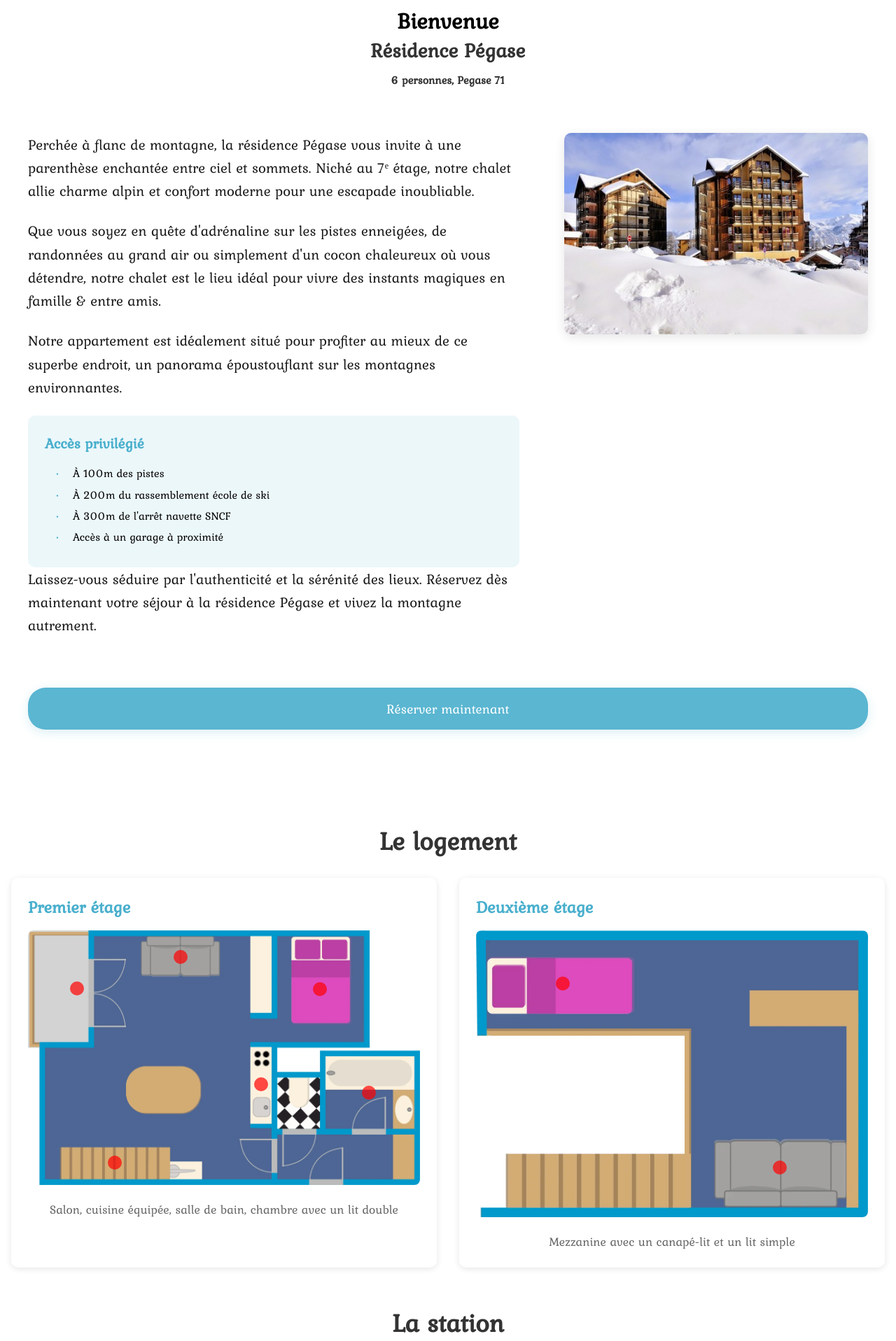
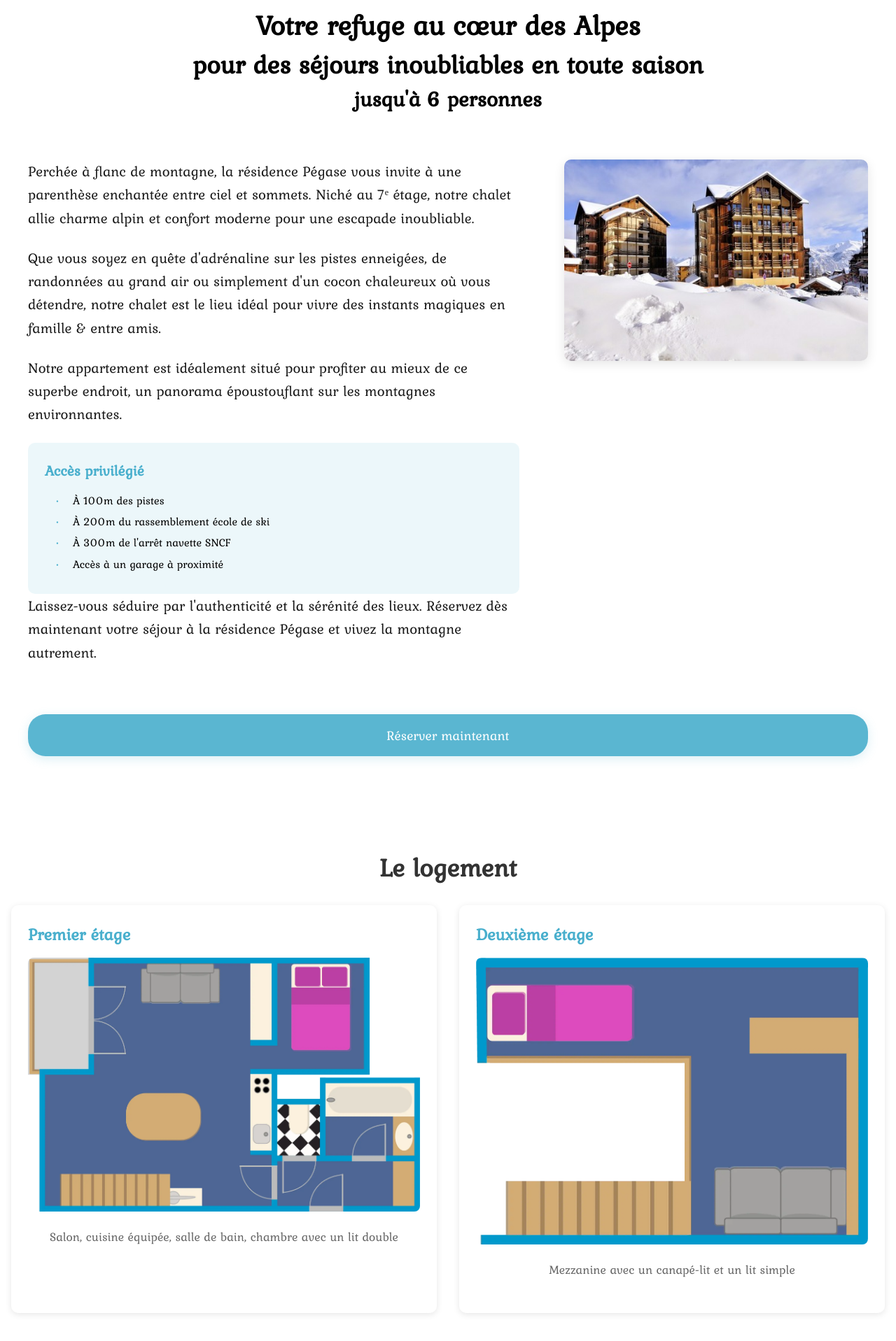
Before and after one commit to amstram-creation/risoul1850-vandommele.com, a PHP site: page / in a window 1280 px wide. Shown: the part 640-2557 px from the top of the page at 70% size. Run offline with PHP 8.4, Linux system fonts and the light colour scheme.

Commit message:
header and pricing sections; update CSS variables + map as img + meta

```diff
--- a/assets/risoul.css
+++ b/assets/risoul.css
@@ -11,6 +11,7 @@
     --small-space: 0.7rem;
     --medium-space: 1.8rem;
     --large-space: 3.5rem;
+    --primary-rgb: rgb(73, 175, 205);
 }
 
 * {
@@ -24,13 +25,26 @@ body {
     background: white;
 }
 
-h2 {
-    font-size: 1.8em;
-    color: #333;
+body>header {
     text-align: center;
-    margin-bottom: var(--small-space);
-    line-height: 1.3;
 }
+
+body>header>h1 {
+    font-size: 2.5rem;
+}
+
+body>header>h2 {
+    font-size: 2.3rem;
+}
+
+body>header>h3 {
+    font-size: 2.1rem;
+}
+
+body>header>h4 {
+    font-size: 1.9rem;
+}
+
 
 iframe {
     width: 100vw;
--- a/css/style.css
+++ b/css/style.css
@@ -15,17 +15,6 @@
     /* Applique un flou */
 }
 
-.welcome-container {
-    display: flex;
-    width: 100%;
-    flex-grow: 1;
-    background: rgba(255, 255, 255, 0.8);
-    backdrop-filter: blur(5px);
-    display: flex;
-    justify-content: center;
-    align-items: center;
-    flex-direction: column;
-}
 
 .welcome-text {
     font-size: 3em;
@@ -89,8 +78,6 @@
     flex-direction: column;
     gap: 2rem;
 }
-
-
 
 .access-info {
     background: rgba(73, 175, 205, 0.1);
@@ -234,9 +221,7 @@
 
 /* Styles pour la section appartement */
 
-
 .floor-plan {
-    background: white;
     border-radius: 10px;
     padding: 1.5rem;
     box-shadow: 0 2px 10px rgba(0, 0, 0, 0.1);
@@ -524,36 +509,9 @@ iframe {
     }
 }
 
-
-
-.pricing-title {
-    text-align: center;
-    font-size: 2em;
-    color: #333;
-    margin-bottom: 2rem;
-}
-
-
-
-
-/* Responsive Design */
-@media (max-width: 640px) {
-    .pricing-section {
-        padding: 0 0.5rem;
-    }
-
-    .pricing-title {
-        font-size: 1.75em;
-    }
-}
-
-
-
 /*=======================================================*/
 /* Activités */
 /*====================================================*/
-
-
 
 .section-subtitle {
     text-align: center;
--- a/index.html
+++ b/index.html
@@ -3,34 +3,68 @@
 
 <head>
     <meta charset="UTF-8">
-    <meta name="viewport" content="width=device-width, initial-scale=1.0">
+    <meta name="viewport" content="width=device-width, initial-scale=1, maximum-scale=1">
     <meta name="description"
         content="Découvrez la Résidence Pégase à Risoul 1850, votre refuge au cœur des Alpes pour des séjours inoubliables en toute saison.">
     <meta name="keywords" content="Résidence Pégase, Risoul 1850, séjour montagne, location chalet, vacances Alpes">
     <meta name="author" content="Vandommele">
-    <meta property="og:title" content="Risoul 1850 - Vandommele | Résidence Pégase">
+    <meta property="og:title" content="Résidence Pégase - Risoul 1850 | Vandommele">
     <meta property="og:description"
         content="Découvrez la Résidence Pégase à Risoul 1850, votre refuge au cœur des Alpes pour des séjours inoubliables en toute saison.">
-    <meta property="og:image" content="./assets/og-image.jpg">
+    <meta property="og:image" content="https://risoul1850-vandommele.com/assets/og-image.jpg">
     <meta property="og:url" content="https://risoul1850-vandommele.com">
     <meta property="og:type" content="website">
     <meta name="robots" content="index, follow">
-    <meta name="language" content="French">
+    <meta name="language" content="fr">
     <meta name="revisit-after" content="7 days">
     <meta name="rating" content="general">
     <meta name="distribution" content="global">
-    <title>Risoul 1850 - Vandommele | Résidence Pégase</title>
-    <link rel="icon" href="./assets/favicon.ico" type="image/x-icon">
+    <meta name="twitter:card" content="summary_large_image">
+    <meta name="twitter:title" content="Résidence Pégase - Risoul 1850">
+    <meta name="twitter:description"
+        content="Découvrez la Résidence Pégase à Risoul 1850, votre refuge au cœur des Alpes pour des séjours inoubliables en toute saison.">
+    <meta name="twitter:image" content="https://risoul1850-vandommele.com/assets/og-image.jpg">
+
+    <title>Résidence Pégase - Risoul 1850 | Vandommele</title>
+    <link rel="icon" href="https://risoul1850-vandommele.com/assets/favicon.ico" type="image/x-icon">
+
     <link rel="stylesheet" href="./css/style.css">
-    <link rel="stylesheet" href="./assets/risoul.css">
+
+    <link rel="preload" href="./assets/risoul.css" as="style" onload="this.onload=null;this.rel='stylesheet'">
+    <noscript>
+        <link rel="stylesheet" href="./assets/risoul.css">
+    </noscript>
+
     <link rel="canonical" href="https://risoul1850-vandommele.com">
+
+    <script type="application/ld+json">
+    {
+      "@context": "https://schema.org",
+      "@type": "LodgingBusiness",
+      "name": "Résidence Pégase",
+      "url": "https://risoul1850-vandommele.com",
+      "description": "Votre refuge au cœur des Alpes pour des séjours inoubliables en toute saison.",
+      "image": "https://risoul1850-vandommele.com/assets/og-image.jpg",
+      "address": {
+            "@type": "PostalAddress",
+            "streetAddress": "Rue de la Station",
+            "addressLocality": "Risoul",
+            "postalCode": "05600",
+            "addressCountry": "FR"
+        },
+        "telephone": "+33-XXX-XXX-XXX"
+    }
+    </script>
 </head>
 
 <body>
     <header class="hero">
-        <div class="hero__video-container">
+        <div class="hero__video-container"></div>
+        <h1>Votre refuge au cœur des Alpes</h1>
+        <h2>pour des séjours inoubliables en toute saison</h2>
+        <h3></h3>
+        <h4>jusqu'à 6 personnes</h4>
 
-        </div>
         <!-- Menu Burger -->
         <div class="burger-menu">
             <span></span>
@@ -47,11 +81,7 @@
                 </ul>
             </nav>
         </div>
-        <div class="welcome-container">
-            <h1 class="welcome-texth1">Bienvenue </h1>
-            <h2 class="welcome-texth2">Résidence Pégase</h2>
-            <h3 class="welcome-texth3">6 personnes, Pegase 71</h3>
-        </div>
+
     </header>
 
     <main>
@@ -99,8 +129,7 @@
             <h2>Le logement</h2>
 
             <div class="floor-plans">
-                <!-- Premier étage -->
-                <div class="floor-plan">
+                <article class="floor-plan level-1">
                     <h3>Premier étage</h3>
                     <div class="plan-container">
                         <img src="./assets/images/plan/floor_1.webp" usemap="#image-map-ground" class="plan-image"
@@ -125,13 +154,9 @@
                                 shape="rect">
                         </map>
                     </div>
-                    <div class="plan-description">
-                        Salon, cuisine équipée, salle de bain, chambre avec un lit double
-                    </div>
-                </div>
-
-                <!-- Deuxième étage -->
-                <div class="floor-plan">
+                    <p class="plan-description">Salon, cuisine équipée, salle de bain, chambre avec un lit double</p>
+                </article>
+                <article class="floor-plan level-2">
                     <h3>Deuxième étage</h3>
                     <div class="plan-container">
                         <img src="./assets/images/plan/floor_ 2.webp" usemap="#image-map-level" class="plan-image"
@@ -145,34 +170,26 @@
                                 shape="rect">
                         </map>
                     </div>
-                    <div class="plan-description">
-                        Mezzanine avec un canapé-lit et un lit simple
-                    </div>
-                </div>
+                    <p class="plan-description">Mezzanine avec un canapé-lit et un lit simple</p>
+                </article>
             </div>
-
-
         </section>
 
         <section id="station">
             <h2>La station</h2>
-            <iframe
-                src="https://www.google.com/maps/embed?pb=!1m14!1m8!1m3!1d709.9373765730575!2d6.6310796!3d44.6225962!3m2!1i1024!2i768!4f13.1!3m3!1m2!1s0x12ccba52919374bb%3A0x352837e5e55cc8fb!2zUMOpZ2FzZQ!5e0!3m2!1sen!2sbe!4v1738875084622!5m2!1sen!2sbe"
-                width="600" height="450" style="border:0;" allowfullscreen="" loading="lazy"
-                referrerpolicy="no-referrer-when-downgrade"></iframe>
+            <div id="map" aria-label="Carte des alentours de la résidence Pégase"></div>
         </section>
-        <section>
+        <section id="pricing">
             <h2 class="pricing-title">Tarifs saisonniers</h2>
-            <div class="pricing-section">
-
+            <div class="seasons">
                 <!-- Carte Basse Saison -->
-                <article class="season">
-                    <h3 class="card-header">TARIF BASSE SAISON</h3>
+                <article>
+                    <h3>TARIF BASSE SAISON</h3>
                     <div class="price">830€</div>
                 </article>
                 <!-- Carte Haute Saison -->
-                <article class="season">
-                    <h3 class="card-header">TARIF HAUTE SAISON</h3>
+                <article>
+                    <h3>TARIF HAUTE SAISON</h3>
                     <div class="price">1370€</div>
                 </article>
 
@@ -253,7 +270,7 @@
                         <span class="score">3.3</span>
                         <span class="total">/4</span>
                     </div>
-                    <p class="total-reviews">5 avis vacanciers</p>
+                    <p class="total-reviews">9 avis vacanciers</p>
                 </div>
             </div>
 
@@ -496,14 +513,12 @@
 
     <script type="module">
         //https://docs.google.com/spreadsheets/d/1H_EsmHLfYx7GyIB3U5v5EF8vLUDwgs2FRz8m-M0NkVE/edit?usp=sharing
-        import ReservationTable from './js/ReservationSheet.js';
+        import ReservationSheet from './js/ReservationSheet.js';
         import MobileNav from './js/MobileNav.js';
         // Initialize the MobileNav component when the DOM is fully loaded
-        document.addEventListener('DOMContentLoaded', () => {
-            new ReservationTable(
-                '1H_EsmHLfYx7GyIB3U5v5EF8vLUDwgs2FRz8m-M0NkVE',
-                'reservation_dates'
-            );
+        document.addEventListener('DOMContentLoaded', async () => {
+            let reservations = new ReservationSheet('#calendar-container', '1H_EsmHLfYx7GyIB3U5v5EF8vLUDwgs2FRz8m-M0NkVE', 'reservation_dates');
+            reservations.hydrate();
             new MobileNav();
         });
 
@@ -534,9 +549,6 @@
         }
 
         loadVideo();
-        // Reload the video when resizing the window
-        window.addEventListener('resize', loadVideo);
-
     </script>
 </body>
 
```
Also changed, not shown: other parts of assets/risoul.css (+21 -27 lines), assets/images/map.webp (added).
